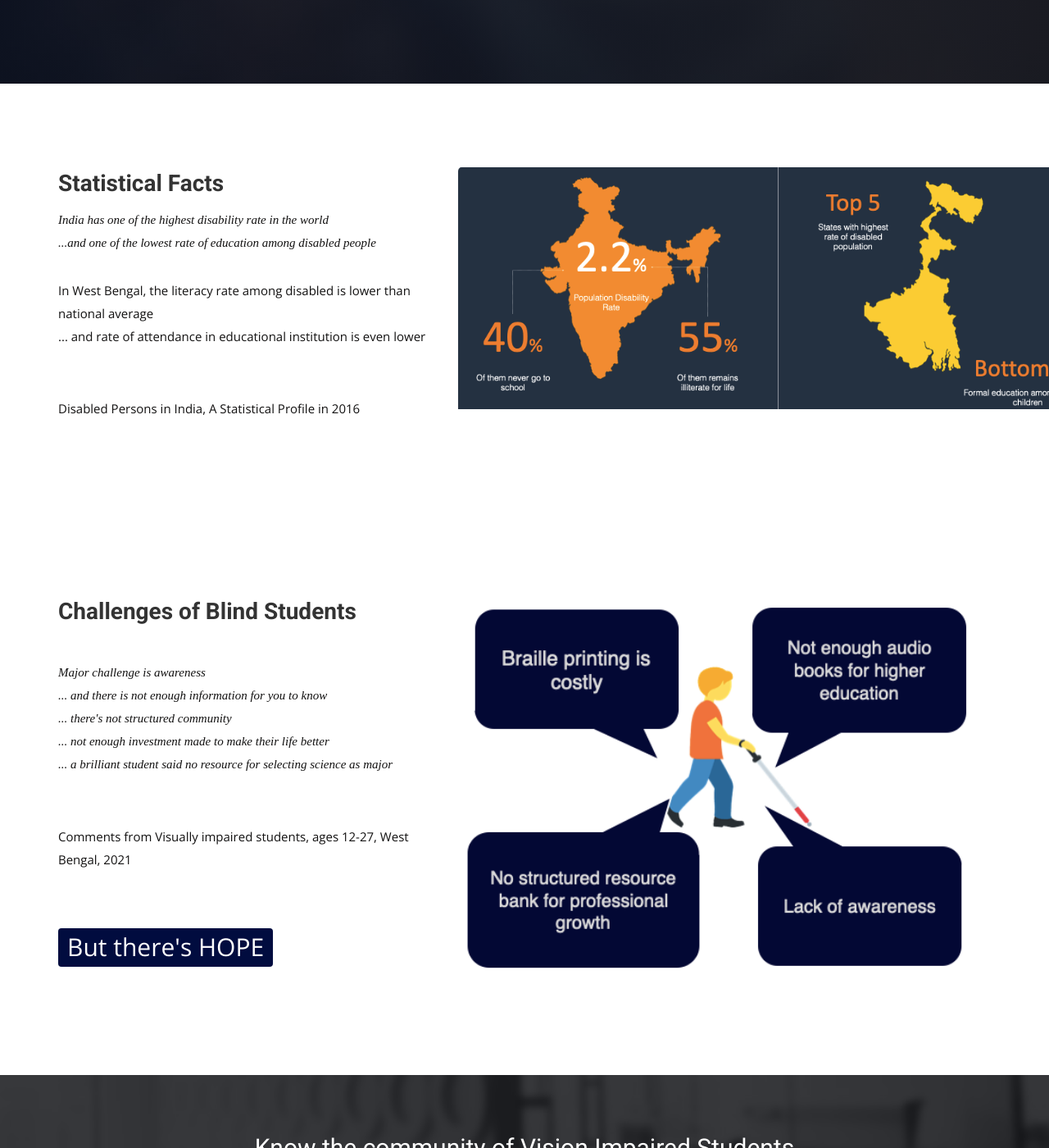
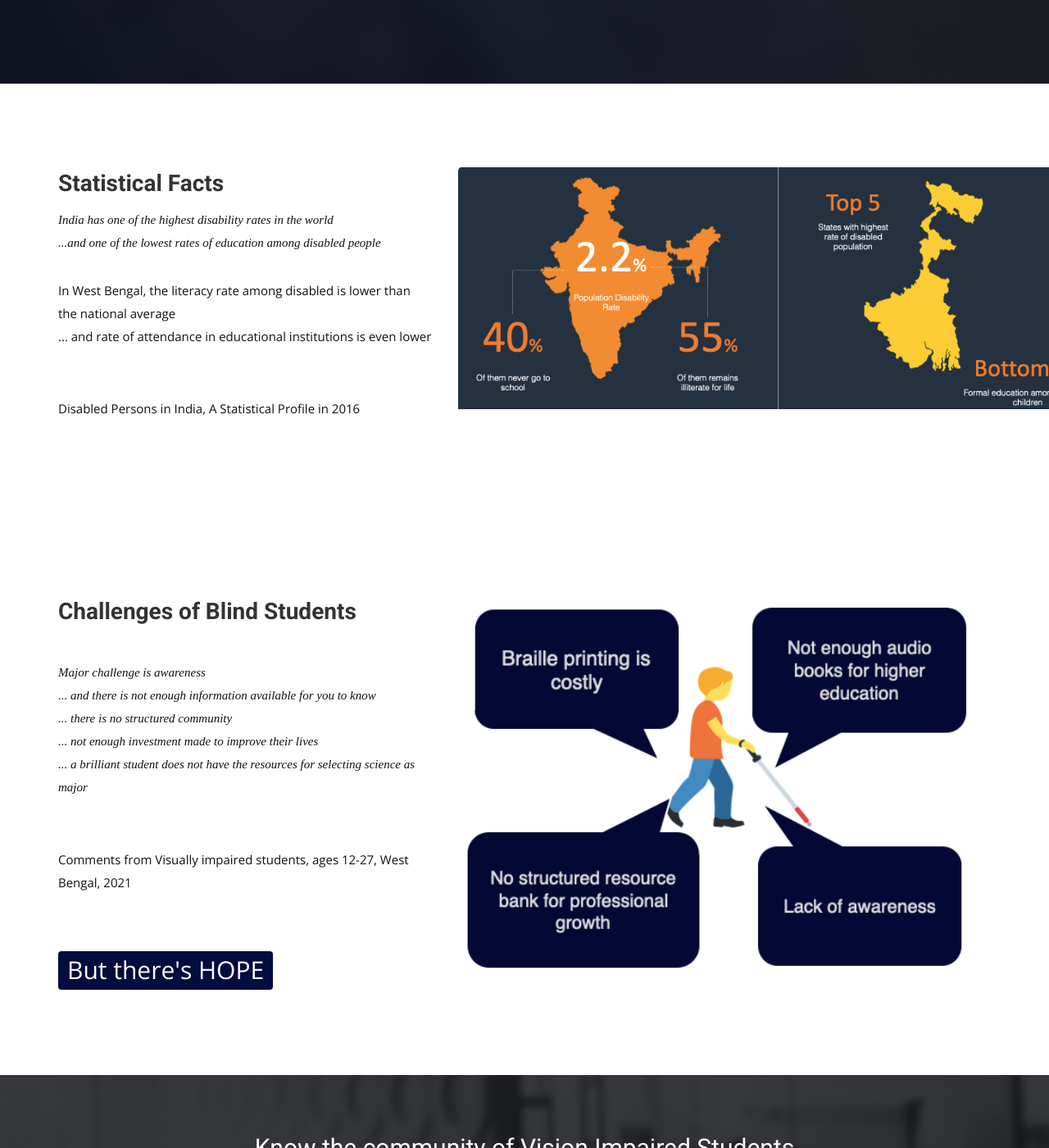
Before and after one commit to rajibmaitra/voiceofbooks, a Jekyll site: the page built from index.html, in a window 1280 px wide and 1400 px high, scrolled down 701 px. Shown: the whole window at 82% size. Built offline with Jekyll 4.4.1, drawn with Linux system fonts in a browser that asks for light colours; nearby versions of some CDN libraries; some web fonts are replaced; comment, search, counter and statistics services are not loaded; a style sheet for code colours, icons or effects is not loaded; some of the changed text lies outside the part shown.

Commit message:
update by swac

```diff
--- a/_includes/call-to-acion.html
+++ b/_includes/call-to-acion.html
@@ -5,7 +5,7 @@
           <div class="block">
             <h2>Know the community of Vision Impaired Students</h2>
             <p>and be part of the community</p>
-            <a class="btn btn-default btn-call-to-action" href="#" >Visit us in Facebook</a>
+            <a class="btn btn-default btn-call-to-action" href="#" >Visit us on Facebook</a>
           </div>
         </div>
       </div>
--- a/_includes/get-inv-list.html
+++ b/_includes/get-inv-list.html
@@ -3,8 +3,7 @@
       <div class="row">
         <div class="section-title">
           <h2>Your help is much needed</h2>
-          <h3> Select your choice you want to contribute <br>
-               It will redirected to FaceBook for tracking</h3>
+          <h3> You can contribute in any of the following ways<br></h3>
                <p><br></p>
                <p><a href="contact.html">Contact us for any question</a></p>
         </div>
--- a/_includes/home-challenge.html
+++ b/_includes/home-challenge.html
@@ -7,10 +7,10 @@
             <h2>Challenges of Blind Students</h2>
             <p></p>
             <p>Major challenge is awareness <br>
-               ... and there is not enough information for you to know <br>
-               ... there's not structured community <br>
-               ... not enough investment made to make their life better <br>
-               ... a brilliant student said no resource for selecting science as major</p>
+               ... and there is not enough information available for you to know <br>
+               ... there is no structured community <br>
+               ... not enough investment made to improve their lives <br>
+               ... a brilliant student does not have the resources for selecting science as major</p>
           </div>
             <p></p>
             <p>Comments from Visually impaired students, ages 12-27, West Bengal, 2021</p>
--- a/_includes/home-slider.html
+++ b/_includes/home-slider.html
@@ -5,7 +5,7 @@
             <div class="col-md-10 col-md-offset-2">
               <div class="block">
                 <h1 class="animated fadeInUp">Voice of Books </h1>
-                <p class="animated fadeInUp">Empower visually impaired students <br> provide access to audible knowledge </br> </p>
+                <p class="animated fadeInUp">Empower visually impaired students <br> by providing access to audible knowledge </br> </p>
               </div>
             </div>
           </div>
--- a/_includes/home-statistics.html
+++ b/_includes/home-statistics.html
@@ -5,12 +5,12 @@
           <div class="block">
             <div class="section-title">
               <h2>Statistical Facts</h2>
-              <p>India has one of the highest disability rate in the world <br>
-                 ...and one of the lowest rate of education among disabled people </p>
+              <p>India has one of the highest disability rates in the world <br>
+                 ...and one of the lowest rates of education among disabled people </p>
             </div>
 
-              <p>In West Bengal, the literacy rate among disabled is lower than national average <br>
-                 ... and rate of attendance in educational institution is even lower</p>
+              <p>In West Bengal, the literacy rate among disabled is lower than the national average <br>
+                 ... and rate of attendance in educational institutions is even lower</p>
                  <p></p>
               <a href="http://mospi.nic.in/sites/default/files/publication_reports/Disabled_persons_in_India_2016.pdf"><p> Disabled Persons in India, A Statistical Profile in 2016 </p></a>
            </div>
--- a/_includes/project-category.html
+++ b/_includes/project-category.html
@@ -4,7 +4,7 @@
         <div class="section-title">
           <h2>Our Goals</h2>
           <p> "Audiobook is the only way to help advancing vision impaired students” <br>
-               – Tarak Chandra, School Teacher in History, Blind by Birth</p>
+               – Tarak Chandra, School Teacher in History, Blind from Birth</p>
                <p><br></p>
                <h3>Create audio books covering the whole spectrum</h3>
         </div>
```
